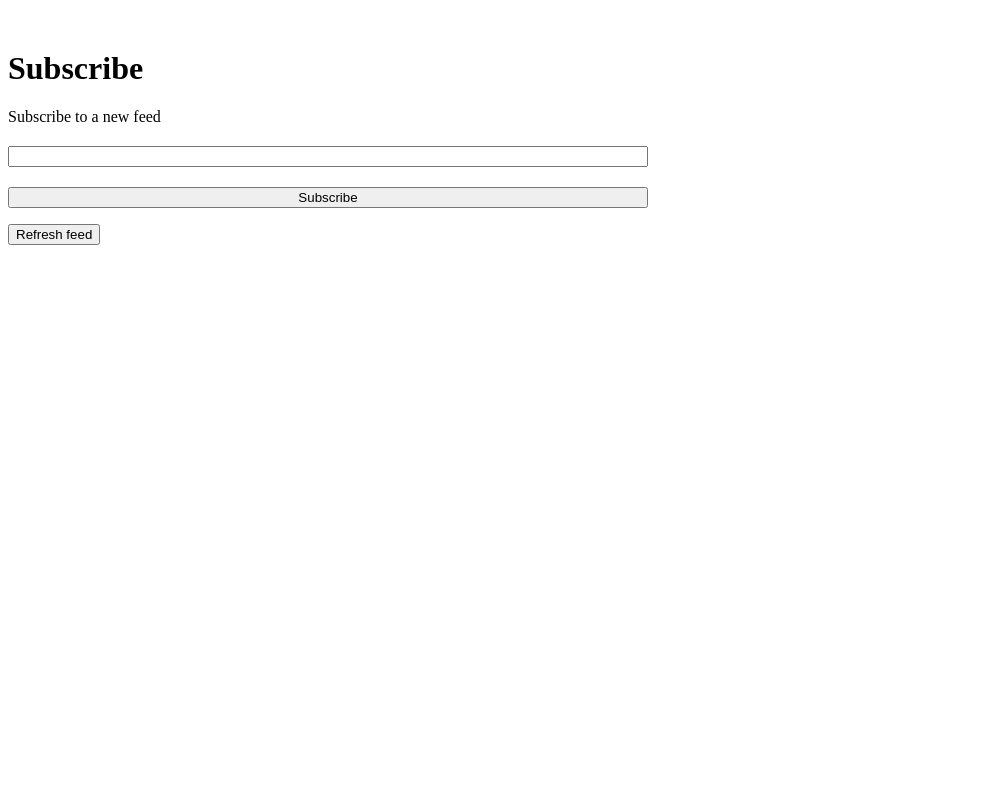
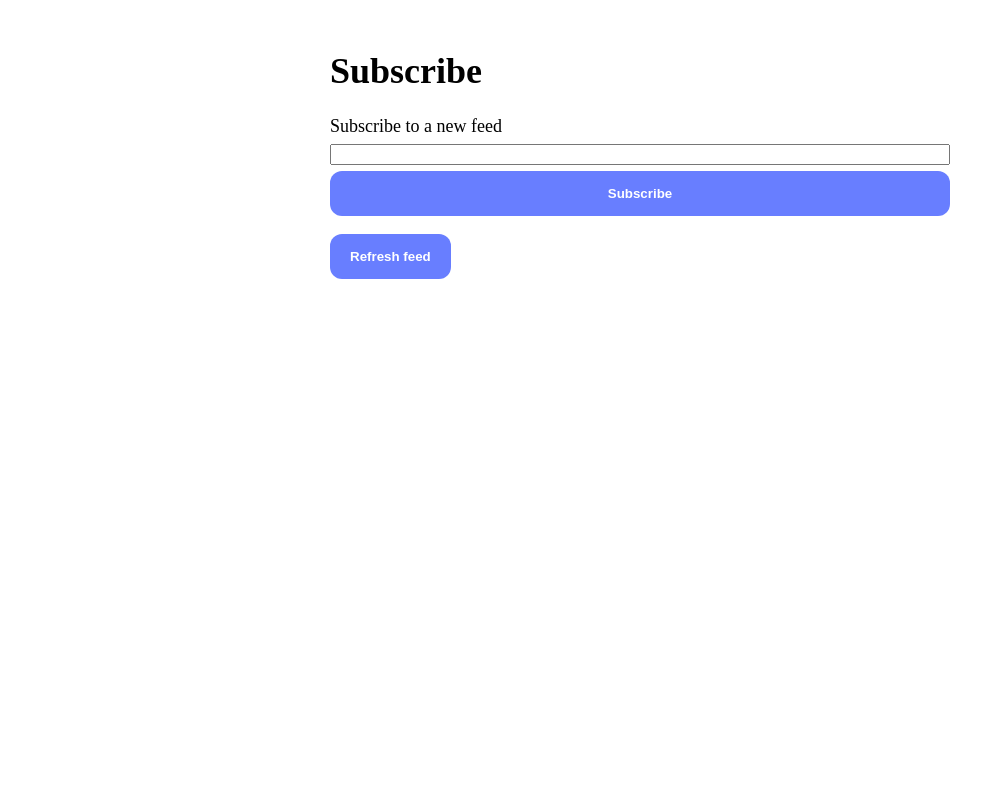
Before and after one commit to Simisticot/podcasticot, a Flask app: template templates/podcast_home.html in a window 1280 px wide. Shown: the whole page, without its empty margins (0-1005 px from the left). Run offline with Flask 2, Linux system fonts and the light colour scheme; the template is opened without the code that fills it, so the values that code supplies are empty; some libraries are stand-ins or nearby versions.

Commit message:
Make home feed look nicer

```diff
--- a/static/style.css
+++ b/static/style.css
@@ -1,3 +1,11 @@
+body {
+    font-size: large;
+}
+
+h2{
+    margin-bottom: 0;
+}
+
 #player-container{
     position: fixed;
     top:0;
@@ -22,7 +30,36 @@
 #subscription-form form{
     display:flex;
     flex-direction: column;
-    width: 50vw;
+    width: 100%;
     height: 100px;
     justify-content: space-between;
 }
+
+button {
+    color: #fff;
+    border-radius: 12px;
+    font-weight: 100%;
+    border: 0;
+    padding: 15px 20px;
+    background-color: #687EFF;
+    font-weight: 900;
+    cursor: pointer;
+}
+
+button:hover{
+    background-color: #5E72E5;
+}
+
+#form-plus-timeline{
+    width: 620px;
+    margin: auto;
+}
+
+.episode-description{
+    max-height: 80px;
+    overflow: hidden;
+}
+
+.play-button{
+    margin-top: 12px;
+}
--- a/templates/feed.html
+++ b/templates/feed.html
@@ -1,9 +1,12 @@
 {% for episode in  episodes %}
-<h2> {{ episode.assets.title }}</h2>
-<div>
-<p>{% if episode.assets.description %} {{ episode.assets.description | safe }} {% else %} No description available {% endif %}</p>
+<div class="episode-container">
+    <h2> {{ episode.assets.title }}</h2>
+    <div class="episode-description">
+    {% if episode.assets.description %} {{ episode.assets.description | safe }} {% else %} No description available {% endif %}
+    </div>
+    <form hx-swap="innerHTML" hx-post="/play-episode" hx-target="#player">
+        <button type="submit" value="{{ episode.id }}" class="play-button"  name="episode_id">&#9654;</button>
+    </form>
 </div>
-<form hx-swap="innerHTML" hx-post="/play-episode" hx-target="#player">
-    <button type="submit" value="{{ episode.id }}"  name="episode_id">Play</button>
-</form>
+<hr>
 {% endfor %}
--- a/templates/podcast_home.html
+++ b/templates/podcast_home.html
@@ -15,7 +15,7 @@
                 {% endif %}
     </div>
 </div>
-<div>
+<div id="form-plus-timeline">
     <div id="ui">
         <div>
             <div id="subscription-form">
@@ -27,7 +27,7 @@
                 </form>
             </div>
             <div>
-                        <button hx-trigger="click" hx-post="/refresh" hx-target="#user-feeds-timeline" hx-swap="innerHTML">
+                        <button id="refresh" hx-trigger="click" hx-post="/refresh" hx-target="#user-feeds-timeline" hx-swap="innerHTML">
                             Refresh feed
                         </button>
             </div>
```
